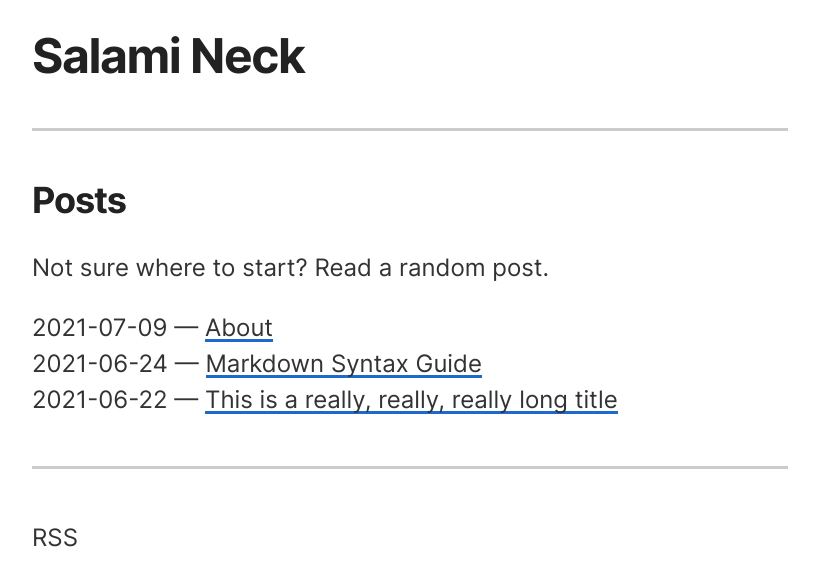
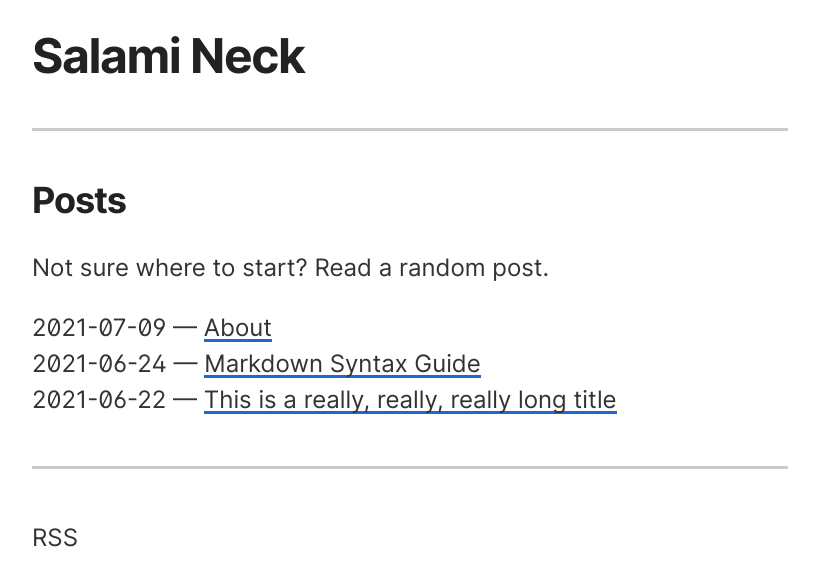
Before and after one commit to ajpwalser/ajpwalser.github.io, a Jekyll site: the page built from index.html, in a window 1280 px wide. Shown: the top 586 px of the page, without its empty margins (230-1049 px from the left). Built offline with Jekyll 4.4.1, drawn with Linux system fonts in a browser that asks for light colours.

Commit message:
Update style.css

```diff
--- a/css/style.css
+++ b/css/style.css
@@ -24,6 +24,9 @@ line-height: 1.3;
 }
 span.created {
     display: block;
+}
+time {
+font-feature-settings: 'zero' 1, 'ss01' 1;
 }
 hr {
     display: block;
```
